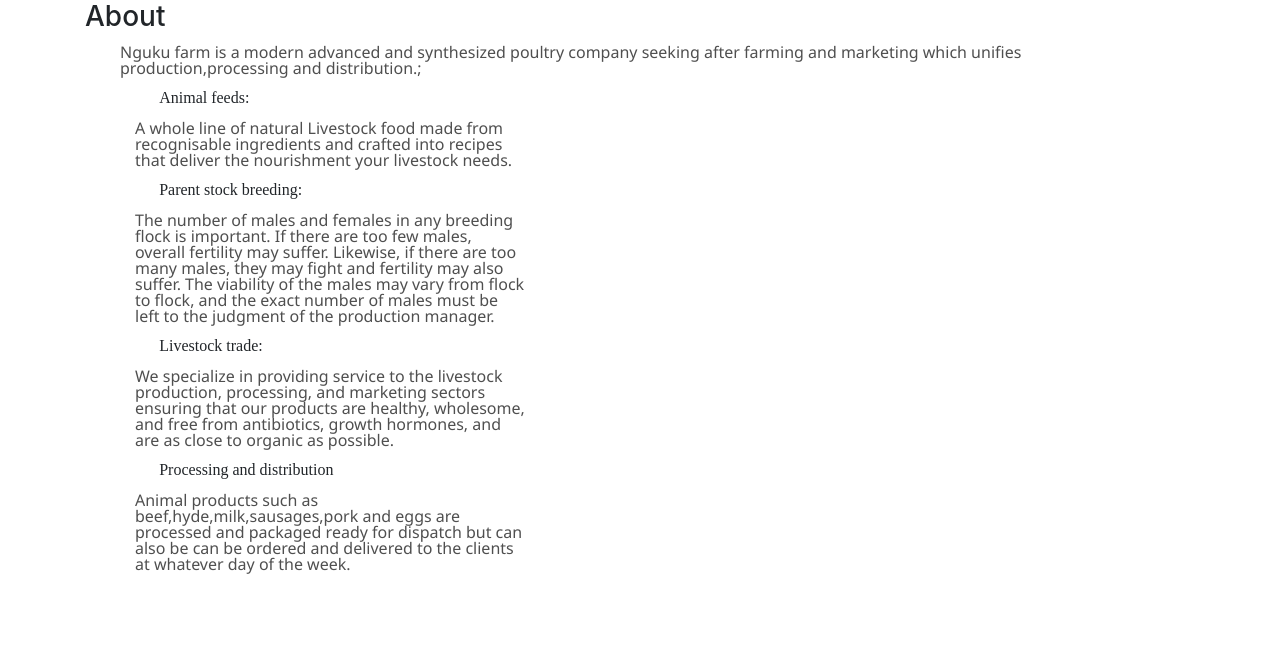
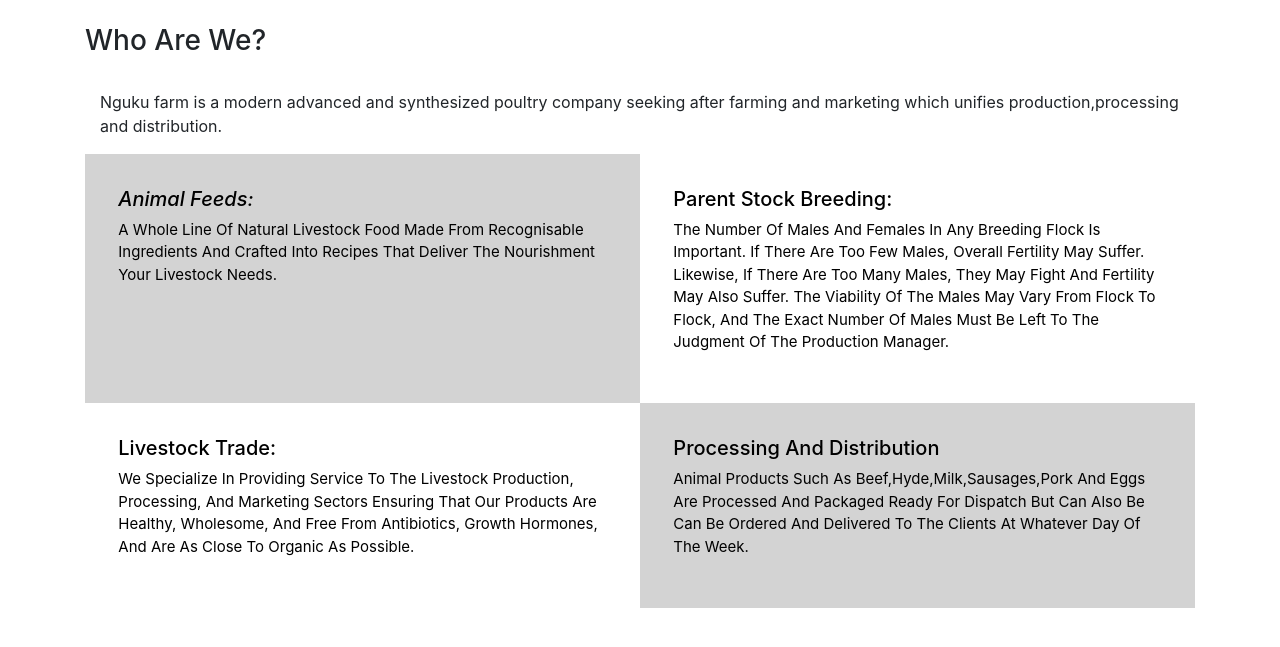
Before and after one commit to Dekoworld/NGUKU-FARM, a PHP site: page /about.html in a window 1280 px wide. Shown: the top 647 px of the page. Run offline with PHP 8.4, Linux system fonts and the light colour scheme.

Commit message:
Make changes to the about us layout.

```diff
--- a/about.html
+++ b/about.html
@@ -1,73 +1,71 @@
 <html lang="en">
+
 <head>
     <meta charset="UTF-8">
     <meta name="viewport" content="width=device-width, initial-scale=1.0">
     <meta http-equiv="X-UA-Compatible" content="ie=edge">
     <script src="/js/jquery-3.4.1.js"></script>
     <script src="/js/scripts.js"></script>
-    <link rel="stylesheet" href="css/bootstrap.css">
-    <link rel="stylesheet" href="css/styles.css">
+    <link rel="stylesheet" href="css/bootstrap.css" type="text/css">
+    <link rel="stylesheet" href="css/styles.css" type="text/css">
     <title>About us</title>
 </head>
+
 <body>
-        <div class="services" id="about" name="about">
-                <div class="container">
-                    <h3 class="w3l_header w3_agileits_header">About </h3>
+    <div class="container"><br>
+
+
+        <h3 class="w3l_header w3_agileits_header">Who Are We? </h3><br>
         <div class="wthree_services_grids">
             <div class="col-md-12 wthree_services_grid_left">
                 <p>
                     Nguku farm is a modern advanced and synthesized poultry company seeking
-                                    after farming and marketing which unifies production,processing and distribution.;
+                    after farming and marketing which unifies production,processing and distribution.
                 </p>
-                            <div class="col-md-5 col-sm-6 col-md-offset-1 about_grid">
-                                <ul class="flex-item flex-item-list"><p1>Animal feeds:</p1>
-                                </ul>
-                                <p>A whole line of natural Livestock food made from recognisable ingredients and crafted into recipes that deliver the nourishment your livestock needs.</p>
+
+
+                <div class="row">
+                    <div class="col-md-6" id="para1">
+                        <h5><em>Animal feeds:</em></h5>
+                        <p>A whole line of natural Livestock food made from recognisable ingredients and crafted
+                            into recipes that deliver the nourishment your livestock needs.</p>
                     </div>
-                            <div class="col-md-5 col-sm-6 col-md-offset-1 about_grid">
-                                <ul class="flex-item flex-item-list"><p1>Parent stock breeding: </p1>
-                                </ul>
-                                <p>The number of males and females in any breeding flock is important. If there are too few males, overall fertility may suffer. Likewise, if there are too many males, they may fight and fertility may also suffer. The viability of the males may vary from flock to flock, and the exact number of males must be left to the judgment of the production manager.</p>
+                    <div class="col-md-6" id="para2">
+                        <h5>Parent stock breeding: </h5>
+                        <p>The number of males and females in any breeding flock is important. If there are too few
+                            males, overall fertility may suffer. Likewise, if there are too many males, they may fight
+                            and fertility may also suffer. The viability of the males may vary from flock to flock, and
+                            the exact number of males must be left to the judgment of the production manager.</p>
                     </div>
-                            <div class="col-md-5 col-sm-6 col-md-offset-1 about_grid">
-                                <ul class="flex-item flex-item-list"><p1>Livestock trade:</p1>
-                                </ul>
-                                <p>We specialize in providing service to the livestock production, processing, and marketing sectors ensuring that our products are healthy, wholesome, and free from antibiotics, growth hormones, and are as close to organic as possible.</p>
                 </div>
-                            <div class="col-md-5 col-sm-6 col-md-offset-1 about_grid">
-                                <ul class="flex-item flex-item-list"><p1> Processing and distribution</p1>
-                                </ul>
-                                <p>Animal products such as beef,hyde,milk,sausages,pork and eggs are processed and packaged ready for dispatch but can also be can be ordered and delivered to the clients at whatever day of the week.
-
-                                </p>
+                <div class="row">
+                    <div class="col-md-6 " id="para3">
+                        <h5>Livestock trade:</h5>
+                        <p>We specialize in providing service to the livestock production, processing, and marketing
+                            sectors ensuring that our products are healthy, wholesome, and free from antibiotics, growth
+                            hormones, and are as close to organic as possible.</p>
+                    </div>
+                    <div class="col-md-6" id="para4">
+                        <h5> Processing and distribution</h5>
+                        <p>Animal products such as beef,hyde,milk,sausages,pork and eggs are processed and packaged
+                            ready for dispatch but can also be can be ordered and delivered to the clients at whatever
+                            day of the week.</p>
+                    </div>
+                </div>
             </div>
 
         </div>
 
-    <!-- <h1>About us</h1>
-    <div class="col-md-5 col-sm-6 col-md-offset-1 about_grid">
-        <ul class="flex-item flex-item-list">
-        <p1>cttytuyhiouytdtdcfjhiuuytdtyuguigfytfgiojgfyughoijgyuuhukyjj</p1>
-        </ul>
     </div>
-    <div class="col-md-5 col-sm-6 col-md-offset-1 about_grid">
-            <ul class="flex-item flex-item-list">
-            <p1>cttytuyhiouytdtdcfjhiuuytdtyuguigfytfgiojgfyughoijgyuuhukyjj</p1>
-            </ul>
     </div>
-        <div class="col-md-5 col-sm-6 col-md-offset-1 about_grid">
-                <ul class="flex-item flex-item-list">
-                <p1>cttytuyhiouytdtdcfjhiuuytdtyuguigfytfgiojgfyughoijgyuuhukyjj</p1>
-                </ul>
+
+
+
+
     </div>
-            <div class="col-md-5 col-sm-6 col-md-offset-1 about_grid">
-                    <ul class="flex-item flex-item-list">
-                    <p1>cttytuyhiouytdtdcfjhiuuytdtyuguigfytfgiojgfyughoijgyuuhukyjj</p1>
-                    </ul>
     </div>
-    <p>Parent stock breeding.</p>
-    <p>Production of eggs</p>
-    <p></p>
-    <p></p> -->
+    </div>
+
 </body>
+
 </html>
--- a/css/styles.css
+++ b/css/styles.css
@@ -70,33 +70,39 @@ ul{
   font-size: 100%;
   font-family:'Roboto Ragular';
 }
-.wthree_services_grid_left p{
-  color: #4f4f4f;
-  margin:10px;
-  padding-left: 10px;
-  font-family: 'Segoe UI', Tahoma, Geneva, Verdana, sans-serif;
-  font-size: 1em;
-  line-height: 1.0em;
+#about{
+  background-image: url("");
 }
 
-/* .click1{
-  width: 100%;
+#para1{
+  color: black;
+  text-transform: capitalize;
+  font-size:15px;
+  padding: 3%;
+  background-color: lightgray;
+}
+#para2{
+  color: black;
+  text-transform: capitalize;
+  font-size:15px;
+  padding: 3%;
+  /* background-color: lightgray; */
+}
+#para3{
+  color: black;
+  text-transform: capitalize;
+  font-size:15px;
+  padding: 3%;
+  /* background-color: lightgray; */
+}
+#para4{
+  color: black;
+  text-transform: capitalize;
+  font-size:15px;
+  padding: 3%;
+  background-color: lightgray;
 }
 
-.click2{
-  width: 105%;
-}
-.click3{
-  width:100%;
-}
-
-.click4{
-  width:100%;
-} */
-.card1{
-  width:780px;
-  margin-left: 150px;
-}
 .jumbotron{
   background-image: url();
   background-size: cover;
```
Also changed, not shown: index.html (+6 -6 lines), images/ab2.jpg (added). Lines whose indentation alone changed are shown as unchanged.
